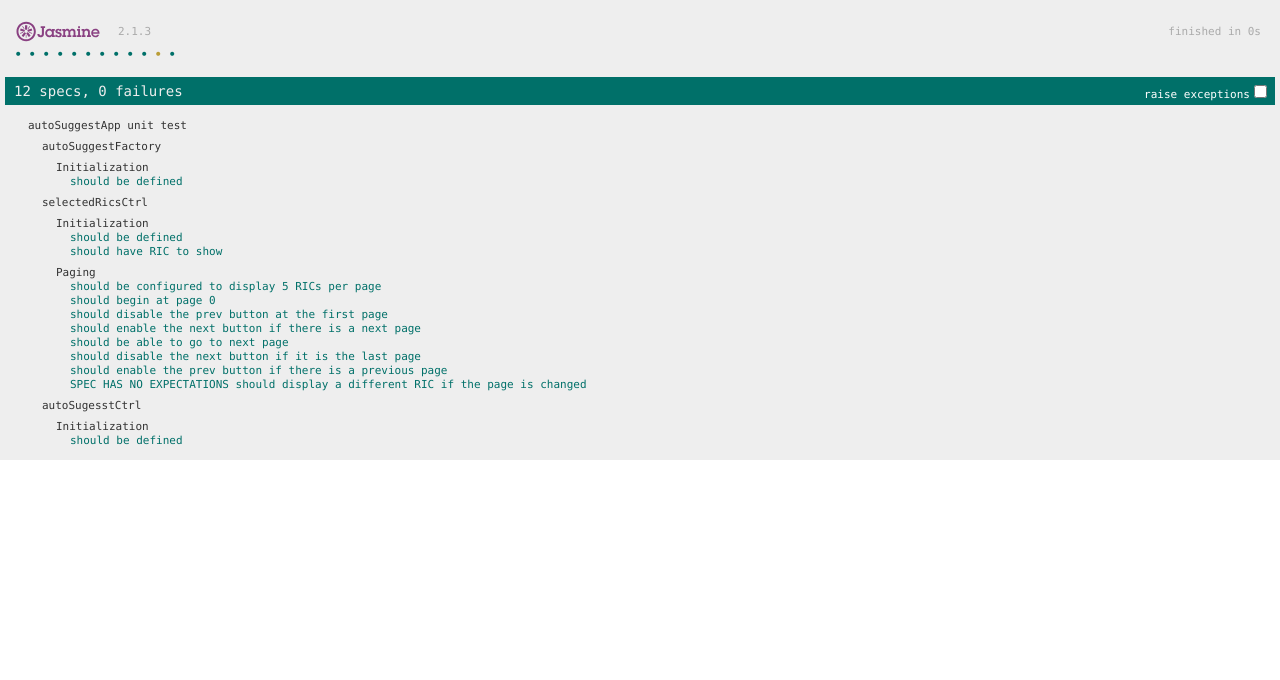
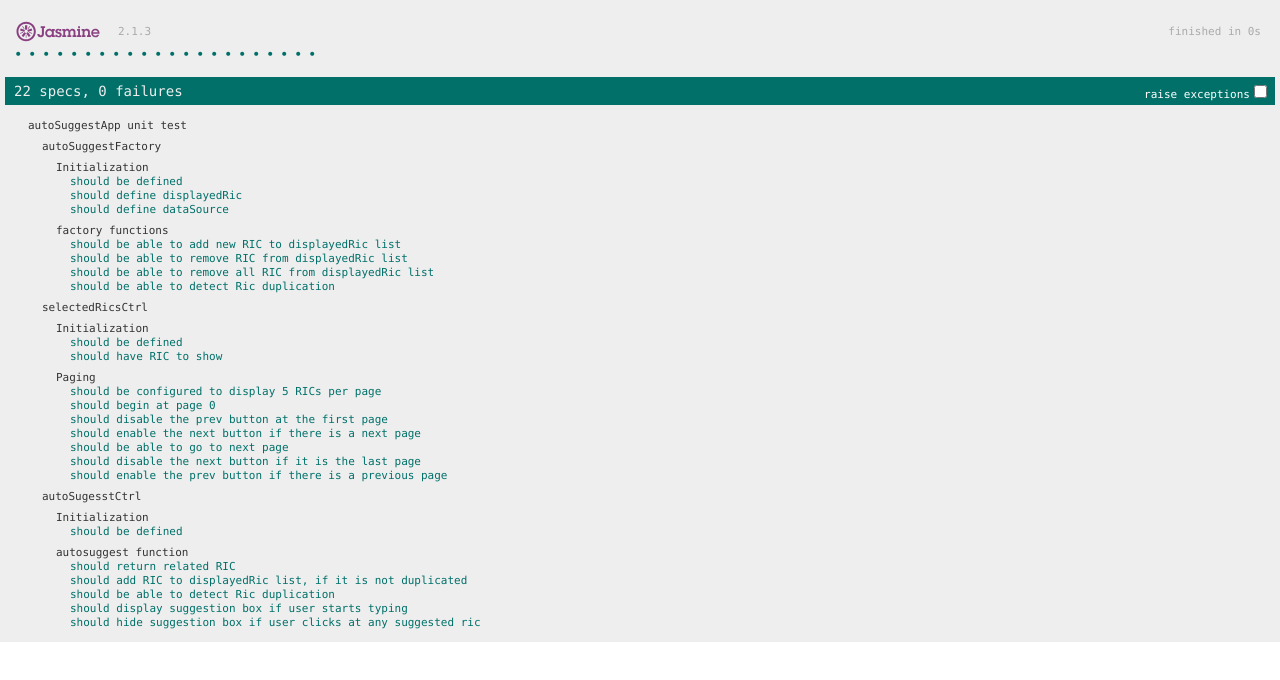
Before and after one commit to gie3d/autosuggest-angular, a website: page specrunner.html in a window 1280 px wide. Drawn offline with Linux system fonts and the light colour scheme; some packages are replaced by stand-ins of ours; a script that the page names is missing.

Commit message:
improve unit test

```diff
--- a/js/autosuggest.js
+++ b/js/autosuggest.js
@@ -162,16 +162,15 @@
 
 	app.controller('autoSugesstCtrl', ['$scope', 'autoSuggestFactory', function($scope, autoSuggestFactory){
 
-		$scope.searchRic = function(){
+		$scope.searchRic = function(searchKeyword){
 
 			$scope.duplicateRicAlert = false;
-
 			var dataSource = autoSuggestFactory.getDataSource();
 			$scope.suggests = [];
-			var stext = $scope.searchText.toLowerCase();
+			searchKeyword = searchKeyword.toLowerCase();
 
 			for(var i=0,l=dataSource.rics.length;i<l;i++){
-				if ((dataSource.rics[i].ric.toLowerCase().indexOf(stext) !== -1 || dataSource.rics[i].subtitle.toLowerCase().indexOf(stext) !== -1 || dataSource.rics[i].title.toLowerCase().indexOf(stext) !== -1 || dataSource.rics[i].type.toLowerCase().indexOf(stext) !== -1) && $scope.searchText.length > 0){
+				if ((dataSource.rics[i].ric.toLowerCase().indexOf(searchKeyword) !== -1 || dataSource.rics[i].subtitle.toLowerCase().indexOf(searchKeyword) !== -1 || dataSource.rics[i].title.toLowerCase().indexOf(searchKeyword) !== -1 || dataSource.rics[i].type.toLowerCase().indexOf(searchKeyword) !== -1) && searchKeyword.length > 0){
 					$scope.suggests.push(dataSource.rics[i]);
 				}
 			}
@@ -186,11 +185,14 @@
 				$scope.displaySearchBox = false;
 				$scope.searchTextBox = "form-group has-error";
 			}
+
+			return $scope.suggests;
 		};
 
 		$scope.addRic = function(ric, title){
 
 			$scope.displaySearchBox = false;
+			$scope.duplicateRicAlert = false;
 
 			//check if ric dup
 			var isDup = autoSuggestFactory.isRicDup(ric);
--- a/spec/autosuggest.unittest.js
+++ b/spec/autosuggest.unittest.js
@@ -17,11 +17,38 @@ describe('autoSuggestApp unit test', function() {
 			it("should be defined", function(){
 				expect(factory).toBeDefined();
 			});
+			it("should define displayedRic", function(){
+				expect(factory.getDisplayedRics().list.length > 0).toBeTruthy();
+			});
+			it("should define dataSource", function(){
+				expect(factory.getDataSource().rics.length > 0).toBeTruthy();
+			});
+		});
+
+		describe("factory functions", function(){
+			it("should be able to add new RIC to displayedRic list", function(){
+				var currentRicDisplayed = factory.getDisplayedRics().list.length;
+				factory.addRic({"ric": "g", "title":"test"});
+				expect(factory.getDisplayedRics().list.length).toEqual(currentRicDisplayed+1);
+			});
+			it("should be able to remove RIC from displayedRic list", function(){
+				var currentRicDisplayed = factory.getDisplayedRics().list.length;
+				factory.removeRic(0);
+				expect(factory.getDisplayedRics().list.length).toEqual(currentRicDisplayed-1);
+			});
+			it("should be able to remove all RIC from displayedRic list", function(){
+				factory.removeAllRics();
+				expect(factory.getDisplayedRics().list.length).toEqual(0);
+			});
+			it("should be able to detect Ric duplication", function(){
+				expect(factory.isRicDup('TRI.TO').result).toBeTruthy();
+				expect(factory.isRicDup('TRI.TO').index).toEqual(5);
+			});
 		});
 	});
 
 	describe('selectedRicsCtrl', function(){
-		var $rootScope, $scope, controller;
+		var $rootScope, $scope, controller, factory;
 
 		beforeEach(function() {
 			inject(function($injector){
@@ -65,9 +92,6 @@ describe('autoSuggestApp unit test', function() {
 				$scope.setPage(1);
 				expect($scope.isPrevShown()).toEqual('enabled');
 			});
-			it("should display a different RIC if the page is changed", function(){
-
-			});
 		});
 	});
 
@@ -78,6 +102,7 @@ describe('autoSuggestApp unit test', function() {
 			inject(function($injector){
 				$rootScope = $injector.get('$rootScope');
 				$scope = $rootScope.$new();
+				factory = $injector.get('autoSuggestFactory');
 				controller = $injector.get('$controller')('autoSugesstCtrl', {$scope: $scope});
 			});
 		});
@@ -87,5 +112,32 @@ describe('autoSuggestApp unit test', function() {
 				expect(controller).toBeDefined();
 			});
 		});
+
+		describe("autosuggest function", function(){
+			it("should return related RIC", function(){
+				expect($scope.searchRic('IBM')[0].ric).toEqual('IBM.N')
+
+			});
+			it("should add RIC to displayedRic list, if it is not duplicated", function(){
+				var currentRicDisplayed = factory.getDisplayedRics().list.length;
+				$scope.addRic("ric","title");
+				expect(factory.getDisplayedRics().list.length).toEqual(currentRicDisplayed+1);
+				expect($scope.duplicateRicAlert).toBe(false);
+			});
+			it("should be able to detect Ric duplication", function(){
+				var currentRicDisplayed = factory.getDisplayedRics().list.length;
+				$scope.addRic("TRI.TO","Thomson Reuters Corp");
+				expect(factory.getDisplayedRics().list.length).toEqual(currentRicDisplayed);
+				expect($scope.duplicateRicAlert).toBe(true);
+			});
+			it("should display suggestion box if user starts typing", function(){
+				$scope.searchRic('IBM');
+				expect($scope.displaySearchBox).toEqual(true)
+			});
+			it("should hide suggestion box if user clicks at any suggested ric", function(){
+				$scope.addRic("TRI.TO","Thomson Reuters Corp");
+				expect($scope.displaySearchBox).toEqual(false)
+			});
+		});
 	});
 });
```
Also changed, not shown: index.html (+1 -1 lines), dist/index.html, dist/js/app.js, dist/js/app.min.js, dist/lib/angular.min.js.
